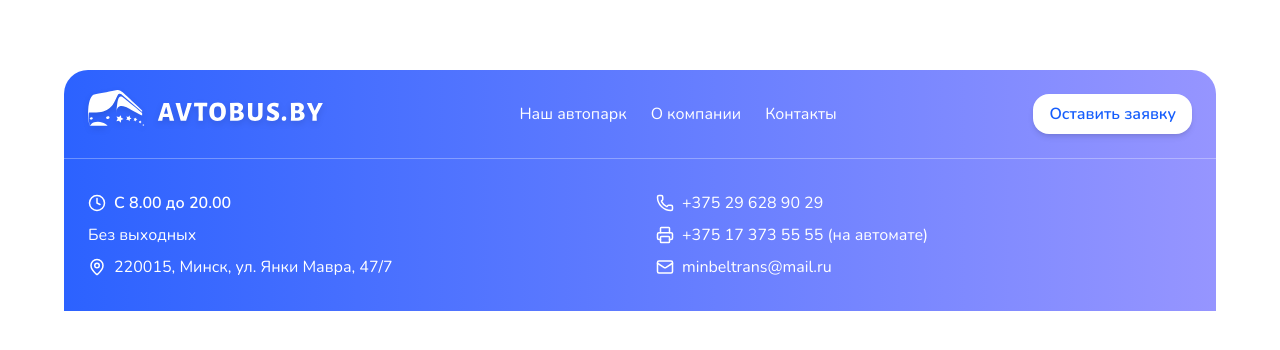
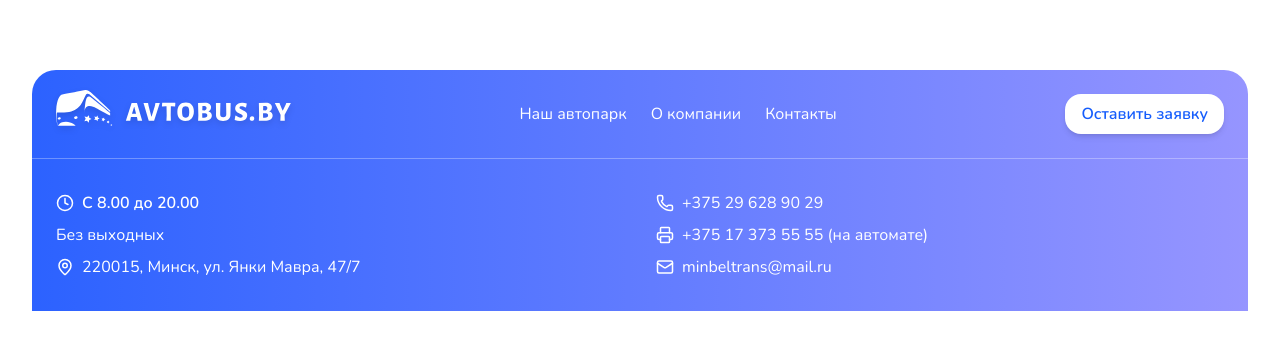
Before and after one commit to mksusha/bus-rental, a React (Vite) app: page /park in a window 1280 px wide. Shown: the part 398-748 px from the top of the page. Built offline with nearby package versions, Linux system fonts and the light colour scheme; no server answers; the database is empty.

Commit message:
Update homepage

```diff
--- a/src/components/Advantages.tsx
+++ b/src/components/Advantages.tsx
@@ -31,7 +31,7 @@ const advantages = [
 export default function Advantages() {
     return (
         <section className="md:py-20 max-w-[1400px] m-auto bg-white flex justify-center">
-            <div className="w-[90%]  max-w-[1400px]">
+            <div className="w-[95%]  max-w-[1400px]">
                 <h2 className="text-4xl md:text-5xl font-extrabold  mb-4 text-gray-900 text-center">
                     Наши преимущества
                 </h2>
--- a/src/components/Fleet.tsx
+++ b/src/components/Fleet.tsx
@@ -38,7 +38,7 @@ export default function Fleet() {
     return (
         <section className="relative max-w-[1400px] m-auto py-16 flex justify-center">
             <div
-                className="w-[90%] rounded-3xl shadow-2xl px-4 md:px-12 py-16 relative overflow-visible"
+                className="w-[95%] rounded-3xl shadow-2xl px-4 md:px-12 py-16 relative overflow-visible"
                 style={{
                     background: "linear-gradient(90deg, #2c62ff 0%, #9695ff 100%)",
                 }}
--- a/src/components/Footer.tsx
+++ b/src/components/Footer.tsx
@@ -3,7 +3,7 @@ import { Phone, Mail, Clock, MapPin, Printer } from 'lucide-react'
 export default function Footer() {
     return (
         <footer
-            className="max-w-[1400px] w-[90%] m-auto text-white rounded-t-3xl"
+            className="max-w-[1400px] w-[95%] m-auto text-white rounded-t-3xl"
             style={{
                 background: "linear-gradient(90deg, #2c62ff 0%, #9695ff 100%)"
             }}
--- a/src/components/Partners.tsx
+++ b/src/components/Partners.tsx
@@ -10,7 +10,7 @@ const clients = [
 export default function Clients() {
     return (
         <section className="relative pt-5 pb-20 md:py-20 bg-white">
-            <div className="max-w-[1400px] mx-auto px-6 text-center">
+            <div className="max-w-[1400px] mx-auto w-[95%] text-center">
                 <h2 className="text-3xl md:text-5xl font-extrabold mb-8">
                     Наши <span className="bg-blue-500 text-white px-2 rounded-2xl">клиенты</span>
                 </h2>
```
